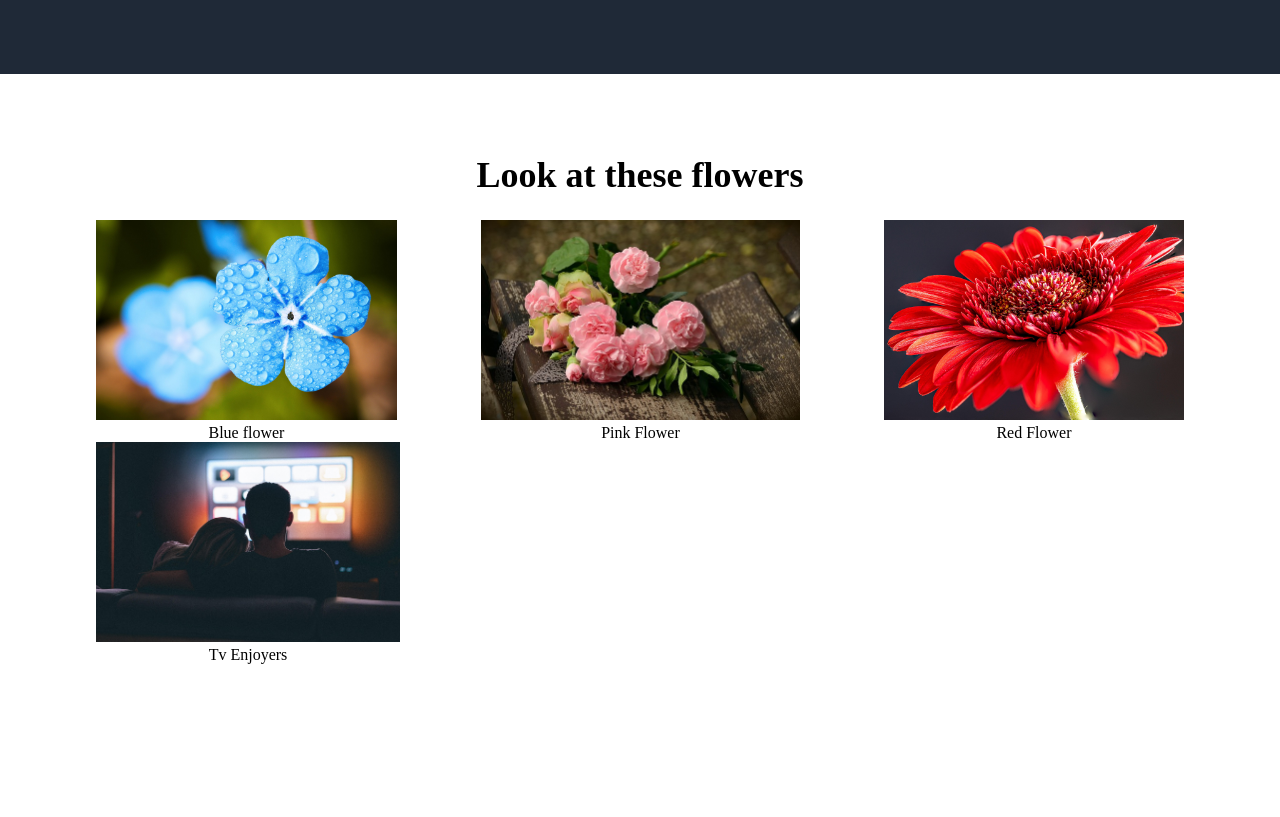
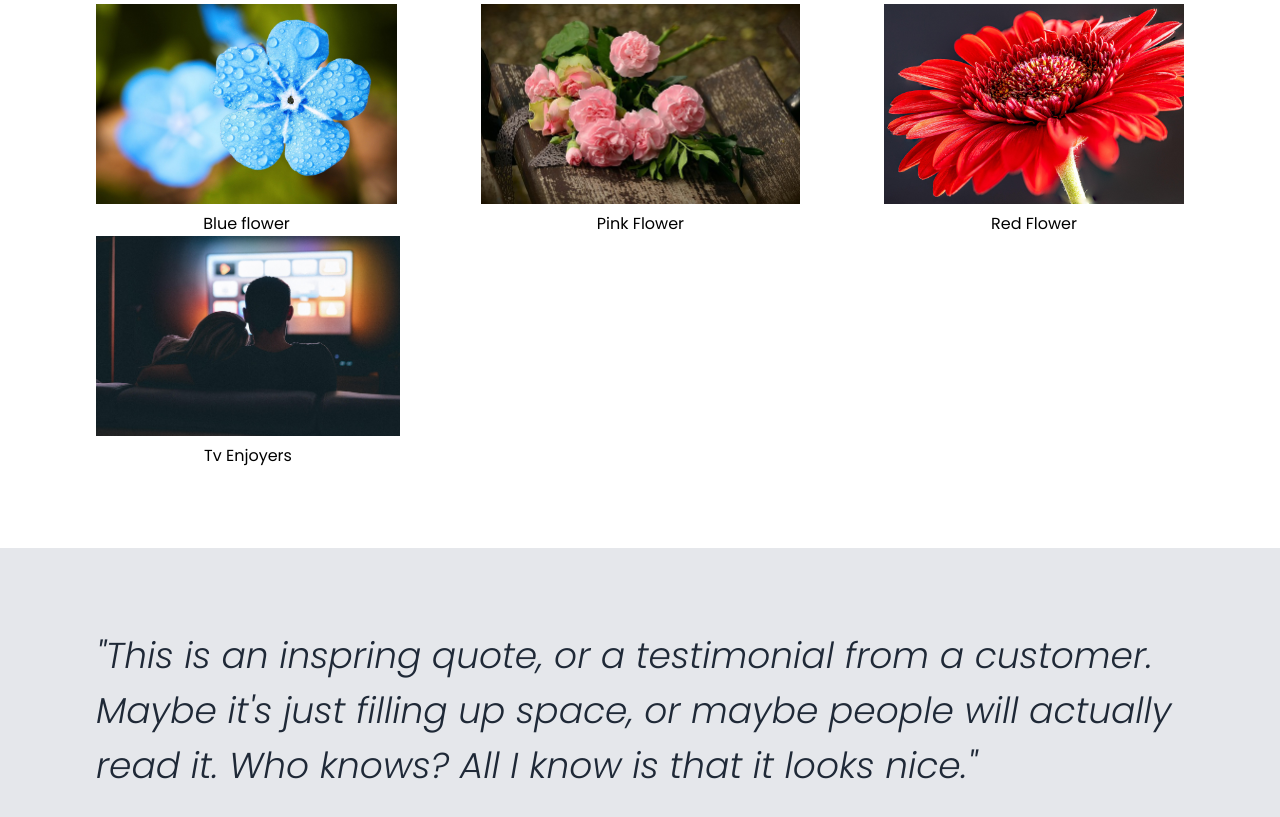
Before and after one commit to Asad-Hussein-Bashir/landing-page, a plain HTML site: page index.html in a window 1280 px wide. Shown: the part 731-1548 px from the top of the page. Before the commit the page ends 1475 px from the top, so only its background shows below. Drawn offline with Linux system fonts and the light colour scheme.

Commit message:
Added Poppins font * applied Poppins font to body tag * added quote section

```diff
--- a/index.html
+++ b/index.html
@@ -70,5 +70,15 @@
         </div>
       </div>
     </section>
+
+    <section class="quote">
+      <div class="container">
+        <blockquote>
+          "This is an inspring quote, or a testimonial from a customer. Maybe
+          it's just filling up space, or maybe people will actually read it. Who
+          knows? All I know is that it looks nice."
+        </blockquote>
+      </div>
+    </section>
   </body>
 </html>
--- a/style.css
+++ b/style.css
@@ -1,9 +1,17 @@
+@import url("https://fonts.googleapis.com/css2?family=Poppins:ital,wght@0,100;0,200;0,300;0,400;0,500;0,600;0,700;0,800;0,900;1,100;1,200;1,300;1,400;1,500;1,600;1,700;1,800;1,900&display=swap");
+
 :root {
   --dark-bg: #1f2937;
   --hero-text: #f9faf8;
   --section-padding: 5rem;
   --btn-bg: #3882f6;
   --btn-text: #1f2937;
+  --quote-bg: #e5e7eb;
+  --quote-text: #1f2937;
+}
+
+body {
+  font-family: "Poppins", sans-serif;
 }
 
 * {
@@ -44,7 +52,8 @@ header {
 }
 
 .hero,
-.information {
+.information,
+.quote {
   padding: var(--section-padding);
 }
 
@@ -63,7 +72,8 @@ header {
 
   .hero_content {
     display: flex;
-    flex-wrap: wrap;
+    justify-content: space-between;
+    display: flex;
     justify-content: space-between;
 
     hgroup {
@@ -109,3 +119,11 @@ header {
     text-align: center;
   }
 }
+
+.quote {
+  font-size: 36px;
+  background-color: var(--quote-bg);
+  color: var(--quote-text);
+  font-weight: 300;
+  font-style: italic;
+}
```
